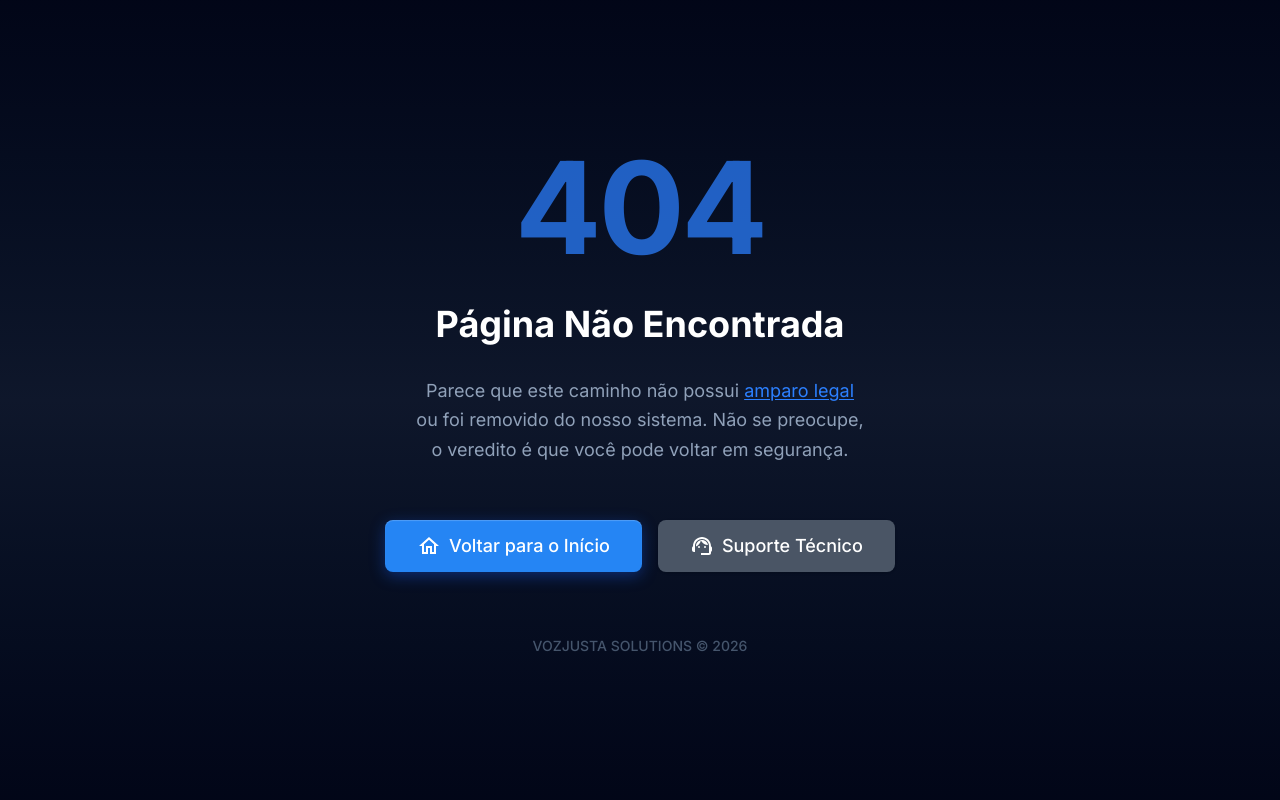
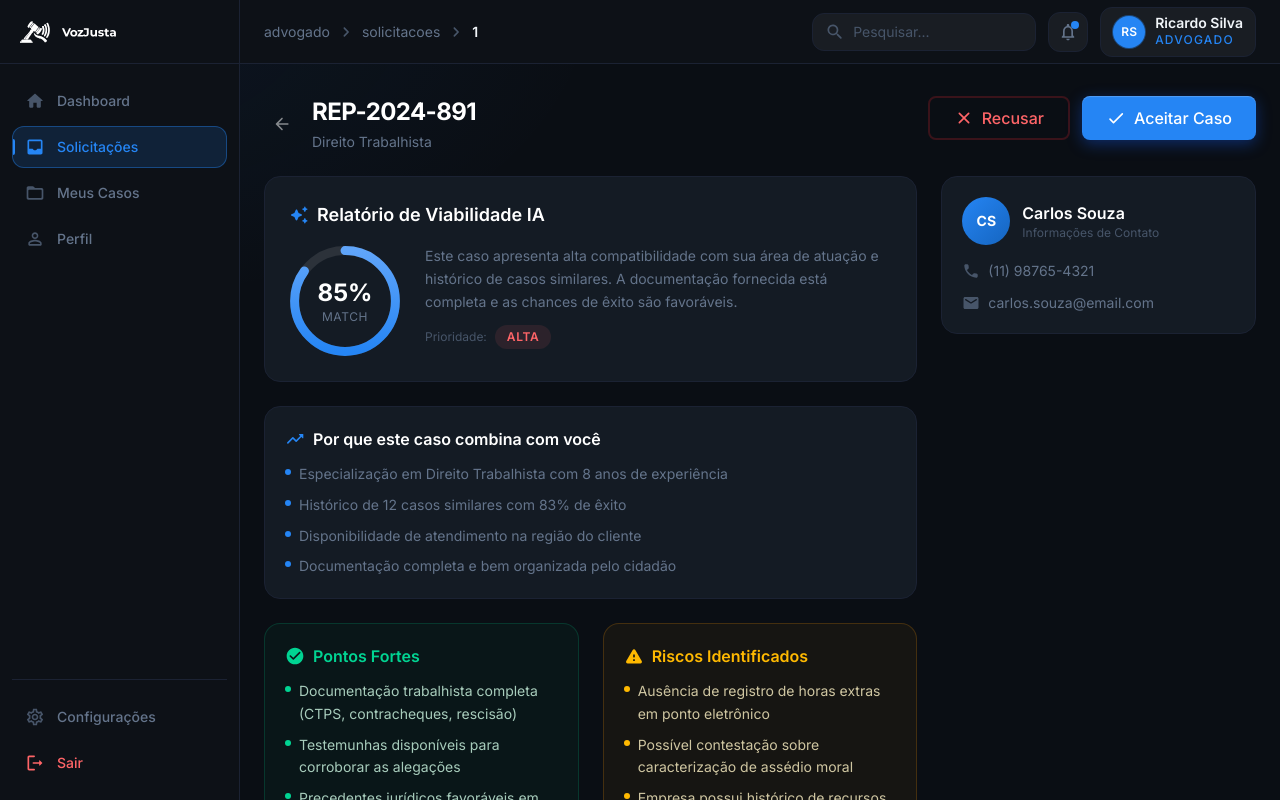
Before and after one commit to VozJusta/VJ.WEB, a Next.js app: page /advogado/solicitacoes/1 in a window 1280 px wide. Before the commit this address had no page. Shown: the top 800 px of the page. Built offline with nearby package versions, Linux system fonts and the light colour scheme.

Commit message:
feat(requests): add detail route

```diff
--- /dev/null
+++ b/app/(advogado)/advogado/solicitacoes/[id]/page.tsx
@@ -0,0 +1,11 @@
+import type { Metadata } from "next";
+import { RequestDetailFeature } from "@/features/lawyer-dashboard/requests/request-detail-feature";
+
+export const metadata: Metadata = {
+  title: "Detalhes da Solicitação | Voz Justa",
+  description: "Visualize os detalhes completos da solicitação de caso",
+};
+
+export default function RequestDetailPage() {
+  return <RequestDetailFeature />;
+}
```
